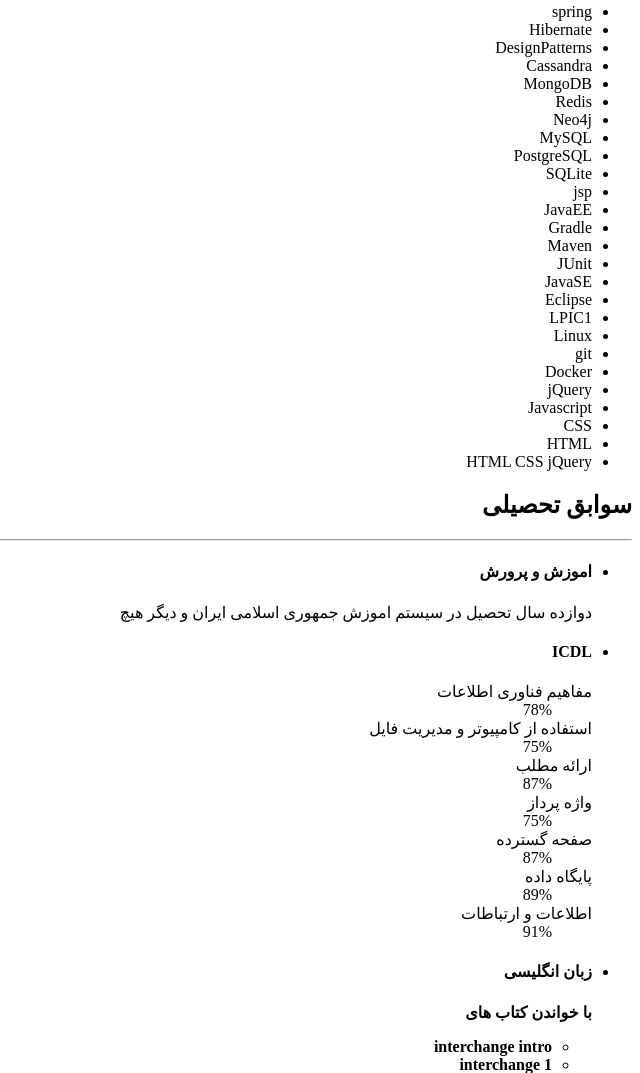
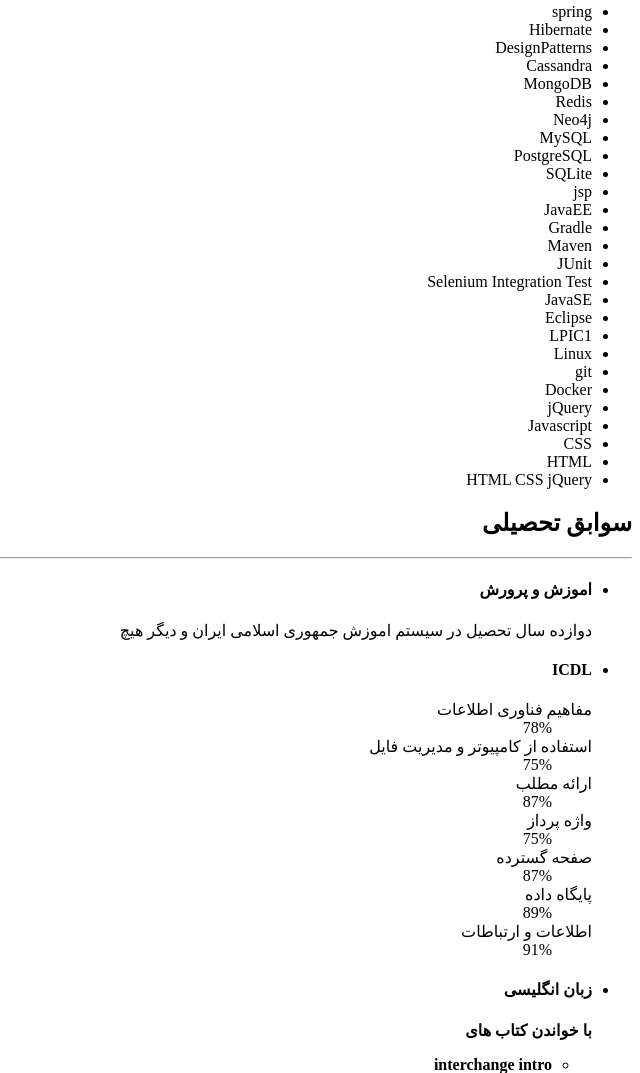
Before and after one commit to abolfazlsadeqi/resume, a plain HTML site: page index.html in a window 1280 px wide. Shown: the part 1414-2487 px from the top of the page, without its empty margins (640-1280 px from the left). Drawn offline with Linux system fonts and the light colour scheme.

Commit message:
add selenium

```diff
--- a/index.html
+++ b/index.html
@@ -152,6 +152,7 @@
 			<li>Gradle</li>
 			<li>Maven</li>
 			<li>JUnit</li>
+			<li>Selenium Integration Test</li>
 			<li>JavaSE</li>
 			<li>Eclipse</li>
 			<li>LPIC1</li>
```
